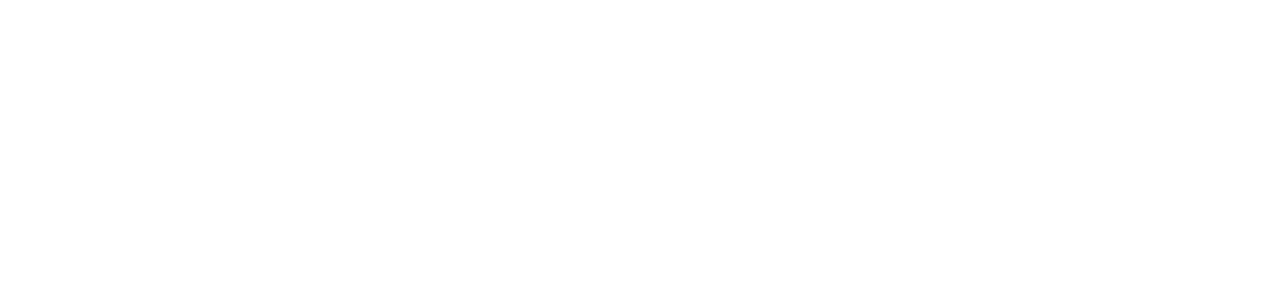
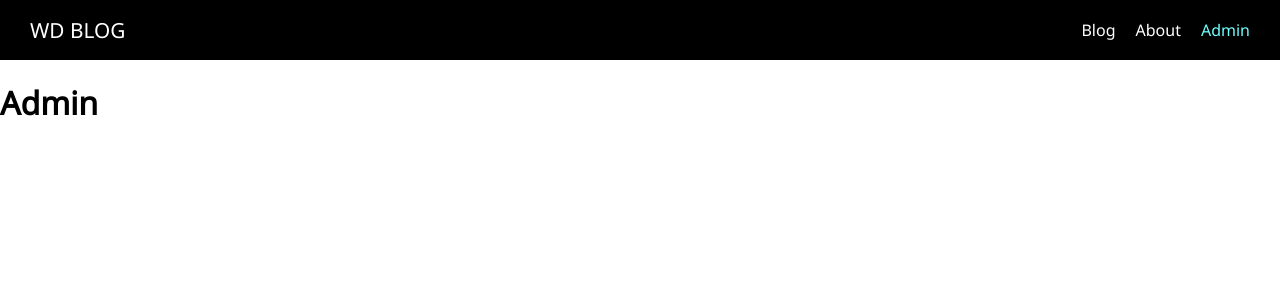
Before and after one commit to janpauldahlke/testing-nuxt, a Nuxt app in the folder blog/: page /admin in a window 1280 px wide. Before the commit this address had no page. Shown: the top 300 px of the page. Built offline with nearby package versions, Linux system fonts and the light colour scheme.

Commit message:
adds navigtion to default layout

```diff
--- /dev/null
+++ b/blog/components/navigation/TheHeader.vue
@@ -0,0 +1,95 @@
+<template>
+<div class="header-container">
+  <header class="the-header">
+    <TheSideNavToggle @toggle="$emit('sidenavToggle')" />
+    <div class="logo">
+      <nuxt-link to="/">WD BLOG</nuxt-link>
+    </div>
+    <div class="spacer"></div>
+    <div class="navigation-items">
+      <ul class="nav-list">
+        <li class="nav-item"><nuxt-link to="/posts">Blog</nuxt-link></li>
+        <li class="nav-item"><nuxt-link to="/about">About</nuxt-link></li>
+        <li class="nav-item"><nuxt-link to="/admin">Admin</nuxt-link></li>
+      </ul>
+    </div>
+  </header>
+</div>
+</template>
+
+<script>
+import TheSideNavToggle from "@/components/Navigation/TheSideNavToggle";
+
+export default {
+  name: "TheHeader",
+  components: {
+    TheSideNavToggle
+  }
+};
+</script>
+
+
+<style scoped>
+.header-container {
+  height: 60px;
+}
+
+.the-header {
+  width: 100%;
+  position: fixed;
+  height: 60px;
+  display: flex;
+  justify-content: space-around;
+  align-items: center;
+  background-color: black;
+  z-index: 100;
+  box-sizing: border-box;
+  padding: 0 20px;
+}
+
+.logo {
+  margin: 0 10px;
+  font-size: 1.3rem;
+}
+
+.logo a {
+  text-decoration: none;
+  color: white;
+}
+
+.spacer {
+  flex: 1;
+}
+
+.navigation-items {
+  display: none;
+}
+
+@media (min-width: 768px) {
+  .navigation-items {
+    display: block;
+  }
+}
+
+.nav-list {
+  list-style: none;
+  padding: 0;
+  margin: 0;
+  display: flex;
+}
+
+.nav-item {
+  margin: 0 10px;
+}
+
+.nav-item a {
+  text-decoration: none;
+  color: white;
+}
+
+.nav-item a:hover,
+.nav-item a:active,
+.nav-item a.nuxt-link-active {
+  color: #6fffff;
+}
+</style>
--- /dev/null
+++ b/blog/components/navigation/TheSideNavToggle.vue
@@ -0,0 +1,33 @@
+<template>
+  <div
+    class="drawer-toggle"
+    role="button"
+    @click="$emit('toggle')">
+    <div class="bar"></div>
+    <div class="bar"></div>
+    <div class="bar"></div>
+  </div>
+</template>
+
+<style scoped>
+.drawer-toggle {
+  display: flex;
+  flex-direction: column;
+  justify-content: space-around;
+  height: 50%;
+  width: 35px;
+  cursor: pointer;
+}
+
+@media (min-width: 768px) {
+  .drawer-toggle {
+    display: none;
+  }
+}
+
+.drawer-toggle .bar {
+  width: 90%;
+  height: 2px;
+  background-color: white;
+}
+</style>
--- /dev/null
+++ b/blog/components/navigation/TheSidenav.vue
@@ -0,0 +1,93 @@
+<template>
+<div class="sidenav-container">
+  <div
+    v-if="show"
+    class="sidenav-backdrop"
+    @click="$emit('close')"></div>
+  <transition name="slide-side">
+    <div
+      v-if="show"
+      class="sidenav">
+      <ul
+        class="nav-list"
+        @click="$emit('close')">
+        <li class="nav-item"><nuxt-link to="/posts">Blog</nuxt-link></li>
+        <li class="nav-item"><nuxt-link to="/about">About</nuxt-link></li>
+        <li class="nav-item"><nuxt-link to="/admin">Admin</nuxt-link></li>
+      </ul>
+    </div>
+  </transition>
+</div>
+</template>
+
+<script>
+export default {
+  name: "TheSidenav",
+  props: {
+    show: {
+      type: Boolean,
+      default: false
+    }
+  }
+};
+</script>
+
+
+<style scoped>
+.sidenav-container {
+  height: 100%;
+  width: 100%;
+}
+
+.sidenav-backdrop {
+  width: 100%;
+  height: 100%;
+  background-color: rgba(0, 0, 0, 0.7);
+  z-index: 1000;
+  position: fixed;
+  top: 0;
+  left: 0;
+}
+
+.sidenav {
+  height: 100%;
+  width: 300px;
+  background-color: white;
+  z-index: 10000;
+  position: fixed;
+  top: 0;
+  left: 0;
+  box-sizing: border-box;
+  padding: 30px;
+}
+
+.slide-side-enter-active,
+.slide-side-leave-active {
+  transition: all 0.3s ease-out;
+}
+.slide-side-enter,
+.slide-side-leave-to {
+  transform: translateX(-100%);
+}
+
+.nav-list {
+  list-style: none;
+  padding: 0;
+  margin: 0;
+}
+
+.nav-item {
+  margin: 20px 0;
+}
+
+.nav-item a {
+  text-decoration: none;
+  color: black;
+  font-size: 1.5rem;
+}
+
+.nav-item a:hover,
+.nav-item a:active {
+  color: red;
+}
+</style>
--- a/blog/components/posts/PostPreview.vue
+++ b/blog/components/posts/PostPreview.vue
@@ -72,6 +72,8 @@
 .post-content {
   padding: 10px;
   text-align: center;
+  height: 100%;
+  min-height: 200px;
 }
 
 a:hover .post-content,
--- a/blog/layouts/default.vue
+++ b/blog/layouts/default.vue
@@ -1,8 +1,33 @@
 <template>
   <div>
+    <TheHeader
+      @sidenavToggle="displaySideNav = !displaySideNav"
+    />
+    <TheSidenav
+      :show="displaySideNav"
+      @close="displaySideNav = false"
+    />
     <nuxt/>
   </div>
 </template>
 
+<script>
+import TheHeader from '~/components/navigation/TheHeader'
+import TheSidenav from '~/components/navigation/TheSidenav'
+
+export default {
+  components: {
+    TheHeader,
+    TheSidenav
+  },
+  data(){
+    return{
+      displaySideNav: false
+    }
+  },
+}
+</script>
+
+
 <style>
 </style>
--- /dev/null
+++ b/blog/pages/admin/index.vue
@@ -0,0 +1,3 @@
+<template>
+  <h1>Admin</h1>
+</template>
--- a/blog/pages/index.vue
+++ b/blog/pages/index.vue
@@ -3,8 +3,7 @@
     <section class="intro">
       <h1>get the latest tech news !!</h1>
     </section>
-    <br>
-    <hr>
+
     <section class="featured-posts">
       <!-- this needs to be a dynamic component -->
       <!-- do a v-for here -->
@@ -50,6 +49,8 @@
 .homepage
 {
   min-height: 100vh;
+  background-color: rgb(211, 211, 211);
+
 }
 
 
@@ -64,6 +65,7 @@
 }
 
 .intro h1 {
+  text-align: center;
   position: absolute;
   top: 10%;
   left: 5%;
--- /dev/null
+++ b/blog/store/index.js
@@ -0,0 +1,11 @@
+import Vuex from 'vuex'
+
+const createStore = () => {
+  return new Vuex.Store({
+    state: {
+      fooState: null
+    },
+  })
+}
+
+export default createStore
```
